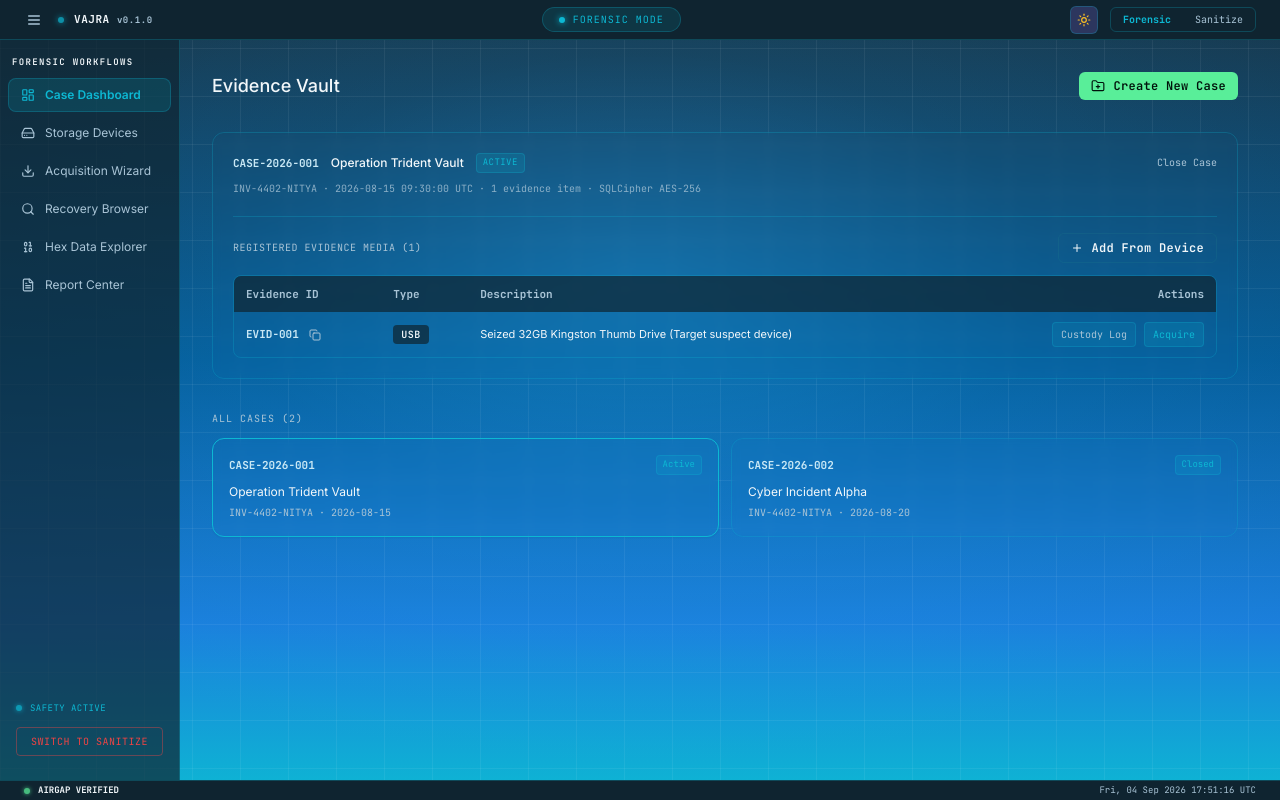
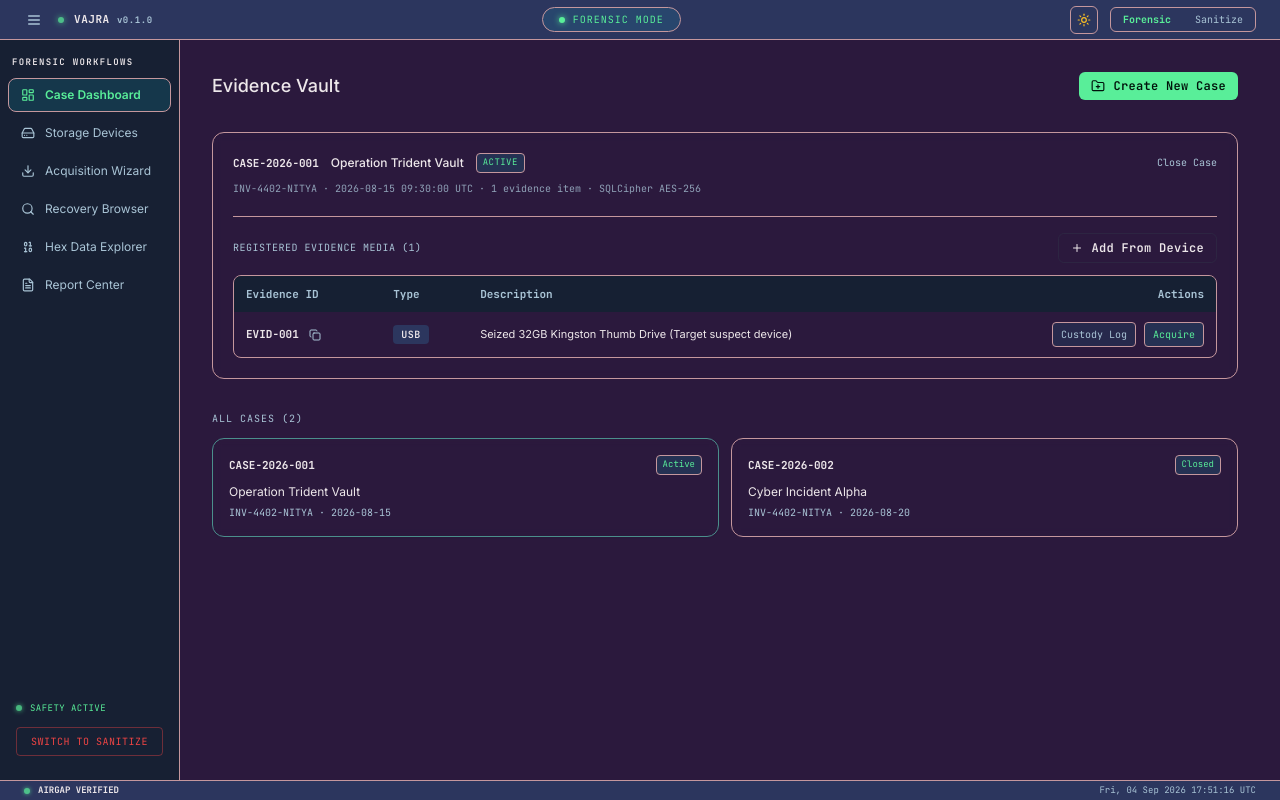
Before and after one commit to syedzahidsaleem/vajra-forensics-platform, a React (Vite) app in the folder ui/: page / in a window 1280 px wide. Built offline with nearby package versions, Linux system fonts and the light colour scheme.

Commit message:
fix(ui): restore var(--bg) theme background, make CTA button text white, and scope horizontal scrollbar to step indicator

```diff
--- a/ui/src/components/layout/AppShell.tsx
+++ b/ui/src/components/layout/AppShell.tsx
@@ -26,14 +26,18 @@ export const AppShell: React.FC<{ children: React.ReactNode }> = ({ children })
   }, [currentMode]);
 
   return (
-    <div className={`w-full h-screen flex flex-col overflow-hidden relative select-none ${isForensic ? 'forensic-mode' : 'sanitize-mode'}`}>
+    <div
+      className={`w-full h-screen flex flex-col overflow-hidden relative select-none ${isForensic ? 'forensic-mode' : 'sanitize-mode'}`}
+      style={{ background: 'var(--bg)', color: 'var(--text)' }}
+    >
       {/* Top Application Header */}
       <Header />
 
       {/* Main Container */}
       <div
         data-mode={currentMode}
-        className="flex-1 flex overflow-hidden z-10 relative bg-transparent"
+        style={{ background: 'var(--bg)', color: 'var(--text)' }}
+        className="flex-1 flex overflow-hidden z-10 relative"
       >
         {/* Left Navigation Sidebar */}
         <Sidebar />
@@ -41,8 +45,8 @@ export const AppShell: React.FC<{ children: React.ReactNode }> = ({ children })
         {/* Center Main Screen Viewport with centering constraint & page transitions */}
         <main
           data-mode={currentMode}
-          style={{ scrollbarGutter: 'stable' }}
-          className="flex-1 min-w-0 overflow-y-auto overflow-x-auto bg-transparent"
+          style={{ background: 'var(--bg)', color: 'var(--text)', scrollbarGutter: 'stable' }}
+          className="flex-1 min-w-0 overflow-y-auto"
         >
           <div className="max-w-[1400px] w-full mx-auto px-4 sm:px-8 py-6 sm:py-8 pb-16">
             <AnimatePresence mode="wait">
--- a/ui/src/globals.css
+++ b/ui/src/globals.css
@@ -41,13 +41,19 @@
 [data-mode="sanitize"][data-theme="dark"],
 [data-theme="dark"] [data-mode="sanitize"],
 [data-theme="dark"][data-mode="sanitize"] {
-  --bg: transparent;
-  --surface: rgba(26, 0, 0, 0.78);
-  --text: var(--sanitize-text-primary, #FDEDEC);
-  --primary: var(--sanitize-accent, #FF3B3B);
-  --primary-hover: #e02828;
-  --border: var(--sanitize-border, rgba(255, 59, 59, 0.25));
-  --primary-text: var(--sanitize-accent, #FF3B3B);
+  --bg: var(--sanitize-bg-dark);
+  --surface: var(--sanitize-surface-dark);
+  --text: var(--sanitize-text-dark);
+  --primary: var(--sanitize-primary-dark);
+  --primary-hover: var(--sanitize-primary-hover-dark);
+  --border: var(--sanitize-border-dark);
+  --primary-text: var(--sanitize-primary-text-dark);
+  --sanitize-text-primary: var(--sanitize-text-dark);
+  --sanitize-text-secondary: var(--sanitize-border-dark);
+  --sanitize-text-mono: var(--sanitize-text-dark);
+  --sanitize-accent: var(--sanitize-primary-text-dark);
+  --sanitize-border: var(--sanitize-border-dark);
+  --sanitize-navbar-bg: var(--sanitize-surface-dark);
 }
 
 [data-mode="sanitize"][data-theme="light"],
@@ -60,19 +66,31 @@
   --primary-hover: var(--sanitize-primary-hover-light);
   --border: var(--sanitize-border-light);
   --primary-text: var(--sanitize-primary-text-light);
+  --sanitize-text-primary: var(--sanitize-text-light);
+  --sanitize-text-secondary: var(--sanitize-border-light);
+  --sanitize-text-mono: var(--sanitize-text-light);
+  --sanitize-accent: var(--sanitize-primary-text-light);
+  --sanitize-border: var(--sanitize-border-light);
+  --sanitize-navbar-bg: var(--sanitize-surface-light);
 }
 
 [data-mode="forensic"],
 [data-mode="forensic"][data-theme="dark"],
 [data-theme="dark"] [data-mode="forensic"],
 [data-theme="dark"][data-mode="forensic"] {
-  --bg: transparent;
-  --surface: rgba(15, 36, 48, 0.7);
-  --text: var(--forensic-text-primary, #F2F7FA);
-  --primary: var(--forensic-accent, #0DB8D3);
-  --primary-hover: #0a9cb3;
-  --border: var(--forensic-border, rgba(13, 184, 211, 0.25));
-  --primary-text: var(--forensic-accent, #0DB8D3);
+  --bg: var(--forensic-bg-dark);
+  --surface: var(--forensic-surface-dark);
+  --text: var(--forensic-text-dark);
+  --primary: var(--forensic-primary-dark);
+  --primary-hover: var(--forensic-primary-hover-dark);
+  --border: var(--forensic-border-dark);
+  --primary-text: var(--forensic-primary-text-dark);
+  --forensic-text-primary: var(--forensic-text-dark);
+  --forensic-text-secondary: #A9C4D6;
+  --forensic-text-mono: var(--forensic-text-dark);
+  --forensic-accent: var(--forensic-primary-text-dark);
+  --forensic-border: var(--forensic-border-dark);
+  --forensic-navbar-bg: var(--forensic-surface-dark);
 }
 
 [data-mode="forensic"][data-theme="light"],
@@ -85,6 +103,12 @@
   --primary-hover: var(--forensic-primary-hover-light);
   --border: var(--forensic-border-light);
   --primary-text: var(--forensic-primary-text-light);
+  --forensic-text-primary: var(--forensic-text-light);
+  --forensic-text-secondary: var(--forensic-border-light);
+  --forensic-text-mono: var(--forensic-text-light);
+  --forensic-accent: var(--forensic-primary-text-light);
+  --forensic-border: var(--forensic-border-light);
+  --forensic-navbar-bg: var(--forensic-surface-light);
 }
 
 /* Default fallback when theme is dark but mode isn't explicitly set */
@@ -273,3 +297,12 @@
   transform: translateY(-4px);
   box-shadow: 0 8px 24px rgba(0, 0, 0, 0.28);
 }
+
+/* ==========================================================================
+   Primary Action / CTA Buttons - Guaranteed Legible White Text
+   ========================================================================== */
+button[class*="bg-[var(--primary)]"],
+button[class*="bg-primary"],
+.btn-primary {
+  color: #ffffff !important;
+}
--- a/ui/src/index.css
+++ b/ui/src/index.css
@@ -101,49 +101,17 @@ html, body, #root {
   border-color: rgba(239, 68, 68, 0.25) !important;
 }
 
-/* Forensic Mode CSS Variables & Scoped Layout Styling */
+/* Forensic Mode Scoped Layout Styling */
 .forensic-mode {
-  --forensic-bg-gradient: linear-gradient(
-    180deg,
-    #193546 0%,
-    #065B98 45%,
-    #1B7FDC 78%,
-    #0DB8D3 100%
-  );
-  --forensic-bg-glow: radial-gradient(
-    ellipse 900px 500px at 50% 35%,
-    rgba(27, 127, 220, 0.35) 0%,
-    rgba(6, 91, 152, 0.15) 45%,
-    rgba(0, 0, 0, 0) 100%
-  );
-  --forensic-navbar-bg: #0F2430; /* noticeably darker than the gradient's darkest stop (#193546), for contrast at the top of the screen */
-  --forensic-text-primary: #F2F7FA;   /* near-white, for headings and key values */
-  --forensic-text-secondary: #A9C4D6; /* soft blue-grey, for labels/subtext */
-  --forensic-text-mono: #C9E8F5;      /* light cyan-white, for monospace technical data (hashes, paths, hex) */
-  --forensic-accent: #0DB8D3;         /* cyan accent for active states, highlighted borders, badges */
-  --forensic-border: rgba(13, 184, 211, 0.25); /* subtle cyan-tinted borders/dividers */
-  --forensic-grid-line: rgba(255, 255, 255, 0.06); /* faint grid-line color, visible but subtle against the gradient */
-  --forensic-grid-size: 48px; /* spacing between grid lines */
-
-  background:
-    linear-gradient(var(--forensic-grid-line) 1px, transparent 1px),
-    linear-gradient(90deg, var(--forensic-grid-line) 1px, transparent 1px),
-    var(--forensic-bg-glow),
-    var(--forensic-bg-gradient);
-  background-size:
-    var(--forensic-grid-size) var(--forensic-grid-size),
-    var(--forensic-grid-size) var(--forensic-grid-size),
-    cover,
-    cover;
-  background-blend-mode: normal, normal, screen, normal;
-  color: var(--forensic-text-primary);
+  background: var(--bg);
+  color: var(--text);
 }
 
 .forensic-mode .glass {
-  background: rgba(15, 36, 48, 0.45);
+  background: var(--surface);
   backdrop-filter: blur(12px);
   -webkit-backdrop-filter: blur(12px);
-  border: 1px solid var(--forensic-border);
+  border: 1px solid var(--border);
 }
 
 /* Text hierarchy tightening */
@@ -184,41 +152,17 @@ html, body, #root {
   color: var(--forensic-text-mono);
 }
 
-/* Sanitize Mode CSS Variables & Scoped Layout Styling */
+/* Sanitize Mode Scoped Layout Styling */
 .sanitize-mode {
-  --sanitize-bg-gradient: radial-gradient(
-    ellipse 700px 600px at 50% 50%,
-    #B31217 0%,
-    #7A0C10 35%,
-    #3D0608 65%,
-    #1A0000 100%
-  );
-  --sanitize-navbar-bg: #120202; /* noticeably darker than the gradient's darkest edge (#1A0000), for contrast at the top of the screen */
-  --sanitize-text-primary: #FDEDEC;   /* near-white with a warm tint, for headings and key values */
-  --sanitize-text-secondary: #E8A6A6; /* soft muted red-pink, for labels/subtext */
-  --sanitize-text-mono: #FFD1D1;      /* light warm-white, for monospace technical data (device IDs, wipe method, progress) */
-  --sanitize-accent: #FF3B3B;         /* bright red accent for active states, warnings, destructive confirm buttons */
-  --sanitize-border: rgba(255, 59, 59, 0.25); /* subtle red-tinted borders/dividers */
-  --sanitize-grid-line: rgba(255, 60, 60, 0.18); /* visible red grid-line color, brighter than forensic grid since base is darker */
-  --sanitize-grid-size: 48px; /* spacing between grid lines, matches Forensic mode for visual consistency */
-
-  background:
-    linear-gradient(var(--sanitize-grid-line) 1px, transparent 1px),
-    linear-gradient(90deg, var(--sanitize-grid-line) 1px, transparent 1px),
-    var(--sanitize-bg-gradient);
-  background-size:
-    var(--sanitize-grid-size) var(--sanitize-grid-size),
-    var(--sanitize-grid-size) var(--sanitize-grid-size),
-    cover;
-  background-blend-mode: normal, normal, normal;
-  color: var(--sanitize-text-primary);
+  background: var(--bg);
+  color: var(--text);
 }
 
 .sanitize-mode .glass {
-  background: rgba(30, 4, 6, 0.6);
+  background: var(--surface);
   backdrop-filter: blur(12px);
   -webkit-backdrop-filter: blur(12px);
-  border: 1px solid var(--sanitize-border);
+  border: 1px solid var(--border);
 }
 
 .sanitize-mode .label-muted {
--- a/ui/src/screens/HexExplorer.tsx
+++ b/ui/src/screens/HexExplorer.tsx
@@ -189,7 +189,7 @@ export const HexExplorer: React.FC = () => {
 
           <button
             type="submit"
-            className="px-3 py-1.5 rounded-lg bg-[var(--primary)] hover:brightness-110 text-[var(--bg)] font-mono text-xs font-bold flex items-center gap-1.5 shadow-sm cursor-pointer transition-all"
+            className="px-3 py-1.5 rounded-lg bg-[var(--primary)] hover:brightness-110 text-white font-mono text-xs font-bold flex items-center gap-1.5 shadow-sm cursor-pointer transition-all"
           >
             <Search className="w-3.5 h-3.5" />
             <span>Jump</span>
@@ -316,7 +316,7 @@ export const HexExplorer: React.FC = () => {
                         onClick={() => setSelectedByteOffset(byteGlobalOffset)}
                         className={`py-0.5 rounded transition-all cursor-pointer ${
                           isSelected
-                            ? 'bg-[var(--primary)] text-[var(--bg)] font-bold ring-2 ring-[var(--primary)]/50'
+                            ? 'bg-[var(--primary)] text-white font-bold ring-2 ring-[var(--primary)]/50'
                             : isNull
                             ? 'text-[var(--text)]/30 hover:bg-[var(--border)]/20 hover:text-[var(--text)]/70'
                             : isAscii
@@ -341,7 +341,7 @@ export const HexExplorer: React.FC = () => {
                         key={idx}
                         onClick={() => setSelectedByteOffset(byteGlobalOffset)}
                         className={`cursor-pointer inline-block ${
-                          isSelected ? 'bg-[var(--primary)] text-[var(--bg)] font-bold px-0.5 rounded' : 'hover:text-[var(--primary)]'
+                          isSelected ? 'bg-[var(--primary)] text-white font-bold px-0.5 rounded' : 'hover:text-[var(--primary)]'
                         }`}
                       >
                         {char}
--- a/ui/src/screens/SanitizationConsole.tsx
+++ b/ui/src/screens/SanitizationConsole.tsx
@@ -218,12 +218,15 @@ export const SanitizationConsole: React.FC = () => {
         </div>
       </div>
 
-      {/* Slim Step Breadcrumb */}
-      <div className="flex items-center gap-1 mb-6 overflow-x-auto">
+      {/* Slim Step Breadcrumb (Scoped horizontal scroll on overflow) */}
+      <div
+        className="flex items-center gap-1 mb-6 overflow-x-auto min-w-0 max-w-full pb-1.5 pt-0.5"
+        style={{ overflowX: 'auto', WebkitOverflowScrolling: 'touch' }}
+      >
         {stepsList.map((step, i) => (
           <React.Fragment key={step}>
             <div
-              className={`px-3 py-1 rounded-full text-[10px] font-mono whitespace-nowrap transition-all ${
+              className={`px-3 py-1 rounded-full text-[10px] font-mono whitespace-nowrap shrink-0 transition-all ${
                 i + 1 === gateStep
                   ? 'bg-[rgba(239,68,68,0.15)] text-[#EF4444] border border-[#EF4444]/30 font-bold'
                   : i + 1 < gateStep
```
Also changed, not shown: ui/src/screens/AcquisitionWizard.tsx (+18 -17 lines), ui/src/screens/ReportCenter.tsx (+4 -8 lines).
